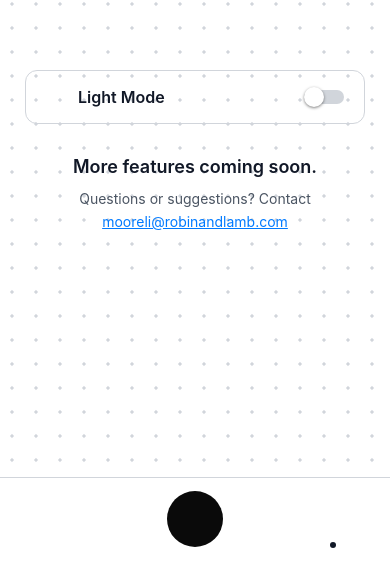
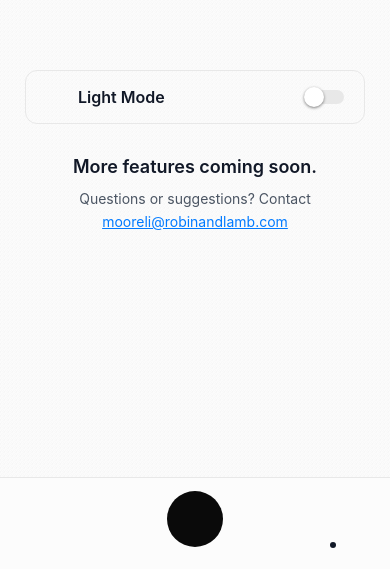
Before and after one commit to mooreli104/minimal-fitness, a React Native app: screen /More in a window 390 px wide. Shown: the part 272-841 px from the top of the page. Built offline with nearby package versions, Linux system fonts and the light colour scheme; some icons are missing; what react-native-worklets would draw is missing.

Commit message:
Add patterns to backgrounds

```diff
--- a/src/components/common/BackgroundPattern.tsx
+++ b/src/components/common/BackgroundPattern.tsx
@@ -1,51 +1,70 @@
 import React from 'react';
 import { View, StyleSheet } from 'react-native';
-import Svg, { Rect, Defs, Pattern, Path, G, Circle } from 'react-native-svg';
+import Svg, { Rect, Defs, Pattern, Circle, Path, G } from 'react-native-svg';
 import { useTheme } from '../../context/ThemeContext';
 
-// Grid spacing for seamless tiling - matches Figma's dotted grid aesthetic
+// Texture pattern settings for subtle noise effect
+const TEXTURE_SIZE = 4;
 const GRID_SIZE = 24;
-const STAR_SIZE = 1.5; // 2px stars for ultra-minimal feel
 
 export const BackgroundPattern = () => {
   const { theme } = useTheme();
 
   /**
    * Curved 4-point star path - soft, rounded, symmetrical
-   * Inspired by Figma's minimal dotted grid
    * Shape: soft star/flower hybrid with rounded points
    */
   const curvedStarPath =
     "M0,-1.5 Q-0.4,-1 -0.7,-0.7 Q-1,-0.4 -1.5,0 Q-1,0.4 -0.7,0.7 Q-0.4,1 0,1.5 Q0.4,1 0.7,0.7 Q1,0.4 1.5,0 Q1,-0.4 0.7,-0.7 Q0.4,-1 0,-1.5 Z";
 
-  /** 🌤 LIGHT MODE - Figma-inspired minimal dotted grid */
+  /** 🌤 LIGHT MODE - Subtle textured grain pattern with curved stars */
   const renderLightPattern = () => {
-    // Light mode: #D1D5DB stars on #FFFFFF background
-    const starColor = "#D1D5DB";
+    // Light mode: subtle gray stars on white background
+    const textureColor1 = "rgba(0,0,0,0.08)";
+    const textureColor2 = "rgba(0,0,0,0.06)";
+    const textureColor3 = "rgba(0,0,0,0.10)";
 
     return (
       <Svg height="100%" width="100%" style={StyleSheet.absoluteFillObject}>
         <Defs>
-          {/* Seamless repeating pattern with curved 4-point stars */}
+          {/* Organic noise texture pattern with curved stars */}
           <Pattern
-            id="lightStarGrid"
+            id="lightTexture"
             patternUnits="userSpaceOnUse"
-            width={GRID_SIZE}
-            height={GRID_SIZE}
+            width={TEXTURE_SIZE}
+            height={TEXTURE_SIZE}
           >
-            {/* Center the star for perfect tiling */}
-            <G transform={`translate(${GRID_SIZE / 2}, ${GRID_SIZE / 2}) scale(${STAR_SIZE})`}>
-              <Path d={curvedStarPath} fill={starColor} />
+            {/* Random scattered texture stars for organic grain effect */}
+            <G transform="translate(0.5, 0.8) scale(0.25)">
+              <Path d={curvedStarPath} fill={textureColor1} />
+            </G>
+            <G transform="translate(2.1, 1.5) scale(0.22)">
+              <Path d={curvedStarPath} fill={textureColor2} />
+            </G>
+            <G transform="translate(3.2, 0.3) scale(0.20)">
+              <Path d={curvedStarPath} fill={textureColor3} />
+            </G>
+            <G transform="translate(1.5, 2.9) scale(0.28)">
+              <Path d={curvedStarPath} fill={textureColor1} />
+            </G>
+            <G transform="translate(3.7, 2.2) scale(0.25)">
+              <Path d={curvedStarPath} fill={textureColor2} />
+            </G>
+            <G transform="translate(0.2, 3.5) scale(0.22)">
+              <Path d={curvedStarPath} fill={textureColor3} />
+            </G>
+            <G transform="translate(2.8, 3.8) scale(0.20)">
+              <Path d={curvedStarPath} fill={textureColor1} />
             </G>
           </Pattern>
         </Defs>
 
-        <Rect width="100%" height="100%" fill="url(#lightStarGrid)" />
+        <Rect width="100%" height="100%" fill="url(#lightTexture)" />
       </Svg>
     );
   };
 
-  /** DARK MODE - Celestial stars only (no grid) */
+  /** 🌙 DARK MODE - Celestial stars only (no grid) */
   const renderDarkPattern = () => {
     // Dark mode: Scattered celestial stars on #0B0B0C background
     const starBright = "rgba(255,255,255,0.35)"; // Bright accent stars
--- a/src/components/food/AddFoodModal.tsx
+++ b/src/components/food/AddFoodModal.tsx
@@ -23,7 +23,7 @@ interface AddFoodModalProps {
 }
 
 const AddFoodModal = ({ isVisible, onClose, onSave, editingFood }: AddFoodModalProps) => {
-  const { colors } = useTheme();
+  const { colors, theme } = useTheme();
   const styles = getFoodLogStyles(colors);
   const [name, setName] = useState("");
   const [calories, setCalories] = useState("");
@@ -94,6 +94,7 @@ const AddFoodModal = ({ isVisible, onClose, onSave, editingFood }: AddFoodModalP
             placeholderTextColor={colors.textSecondary}
             value={name}
             onChangeText={setName}
+            keyboardAppearance={theme === 'dark' ? 'dark' : 'light'}
           />
 
           <TouchableOpacity onPress={() => setShowTimePicker(!showTimePicker)}>
@@ -110,6 +111,7 @@ const AddFoodModal = ({ isVisible, onClose, onSave, editingFood }: AddFoodModalP
               value={calories}
               onChangeText={setCalories}
               keyboardType="number-pad"
+              keyboardAppearance={theme === 'dark' ? 'dark' : 'light'}
             />
           </View>
 
@@ -121,6 +123,7 @@ const AddFoodModal = ({ isVisible, onClose, onSave, editingFood }: AddFoodModalP
               value={protein}
               onChangeText={setProtein}
               keyboardType="number-pad"
+              keyboardAppearance={theme === 'dark' ? 'dark' : 'light'}
             />
             <TextInput
               style={styles.inputFlex}
@@ -129,6 +132,7 @@ const AddFoodModal = ({ isVisible, onClose, onSave, editingFood }: AddFoodModalP
               value={carbs}
               onChangeText={setCarbs}
               keyboardType="number-pad"
+              keyboardAppearance={theme === 'dark' ? 'dark' : 'light'}
             />
             <TextInput
               style={styles.inputFlex}
@@ -137,6 +141,7 @@ const AddFoodModal = ({ isVisible, onClose, onSave, editingFood }: AddFoodModalP
               value={fat}
               onChangeText={setFat}
               keyboardType="number-pad"
+              keyboardAppearance={theme === 'dark' ? 'dark' : 'light'}
             />
           </View>
 
--- a/src/components/workout/ExerciseRow.tsx
+++ b/src/components/workout/ExerciseRow.tsx
@@ -16,7 +16,7 @@ interface ExerciseRowProps {
 }
 
 const ExerciseRow = ({ item, onExerciseChange, onDeleteExercise }: ExerciseRowProps) => {
-  const { colors } = useTheme();
+  const { colors, theme } = useTheme();
   const styles = getWorkoutStyles(colors);
   const translateX = useSharedValue(0);
   const SWIPE_THRESHOLD = -SCREEN_WIDTH * 0.2;
@@ -57,6 +57,7 @@ const ExerciseRow = ({ item, onExerciseChange, onDeleteExercise }: ExerciseRowPr
             numberOfLines={2}
             textAlignVertical="center"
             onChangeText={(text) => onExerciseChange(item.id, 'name', text)}
+            keyboardAppearance={theme === 'dark' ? 'dark' : 'light'}
           />
           <TextInput
             style={[styles.cell, styles.targetActualCol]}
@@ -65,6 +66,7 @@ const ExerciseRow = ({ item, onExerciseChange, onDeleteExercise }: ExerciseRowPr
             placeholderTextColor={colors.textSecondary}
             scrollEnabled={false}
             onChangeText={(text) => onExerciseChange(item.id, 'target', text)}
+            keyboardAppearance={theme === 'dark' ? 'dark' : 'light'}
           />
           <TextInput
             style={[styles.cell, styles.targetActualCol]}
@@ -73,6 +75,7 @@ const ExerciseRow = ({ item, onExerciseChange, onDeleteExercise }: ExerciseRowPr
             placeholderTextColor={colors.textSecondary}
             scrollEnabled={false}
             onChangeText={(text) => onExerciseChange(item.id, 'actual', text)}
+            keyboardAppearance={theme === 'dark' ? 'dark' : 'light'}
           />
           <TextInput
             style={[styles.cell, styles.numberCol]}
@@ -81,6 +84,7 @@ const ExerciseRow = ({ item, onExerciseChange, onDeleteExercise }: ExerciseRowPr
             placeholderTextColor={colors.textSecondary}
             scrollEnabled={false}
             onChangeText={(text) => onExerciseChange(item.id, 'weight', text)}
+            keyboardAppearance={theme === 'dark' ? 'dark' : 'light'}
           />
         </Reanimated.View>
       </GestureDetector>
--- a/src/components/workout/RenameDayModal.tsx
+++ b/src/components/workout/RenameDayModal.tsx
@@ -1,5 +1,6 @@
 import React from 'react';
 import { View, Text, Modal, TextInput, TouchableOpacity, StyleSheet } from 'react-native';
+import { useTheme } from '../../context/ThemeContext';
 
 interface RenameDayModalProps {
   isVisible: boolean;
@@ -10,6 +11,8 @@ interface RenameDayModalProps {
 }
 
 export const RenameDayModal = ({ isVisible, onClose, onSave, newDayName, setNewDayName }: RenameDayModalProps) => {
+  const { theme } = useTheme();
+
   return (
     <Modal visible={isVisible} transparent animationType="fade" onRequestClose={onClose}>
       <TouchableOpacity style={styles.renameModalBackdrop} activeOpacity={1} onPress={onClose}>
@@ -21,6 +24,7 @@ export const RenameDayModal = ({ isVisible, onClose, onSave, newDayName, setNewD
             onChangeText={setNewDayName}
             autoFocus
             placeholder="Enter new name"
+            keyboardAppearance={theme === 'dark' ? 'dark' : 'light'}
           />
           <View style={styles.renameActions}>
             <TouchableOpacity style={[styles.renameButton, styles.renameCancelButton]} onPress={onClose}>
--- a/src/context/ThemeContext.tsx
+++ b/src/context/ThemeContext.tsx
@@ -34,10 +34,10 @@ export interface ThemeColors {
 }
 
 const lightColors: ThemeColors = {
-  background: '#FFFFFF',
-  surface: '#F9FAFB',
+  background: '#FCFCFC',
+  surface: '#FFFFFF',
   surfaceAlt: '#F3F4F6',
-  border: '#D1D5DB',
+  border: '#E8E8E8',
   textPrimary: '#111827',
   textSecondary: '#4B5563',
   textTertiary: '#9CA3AF',
```
